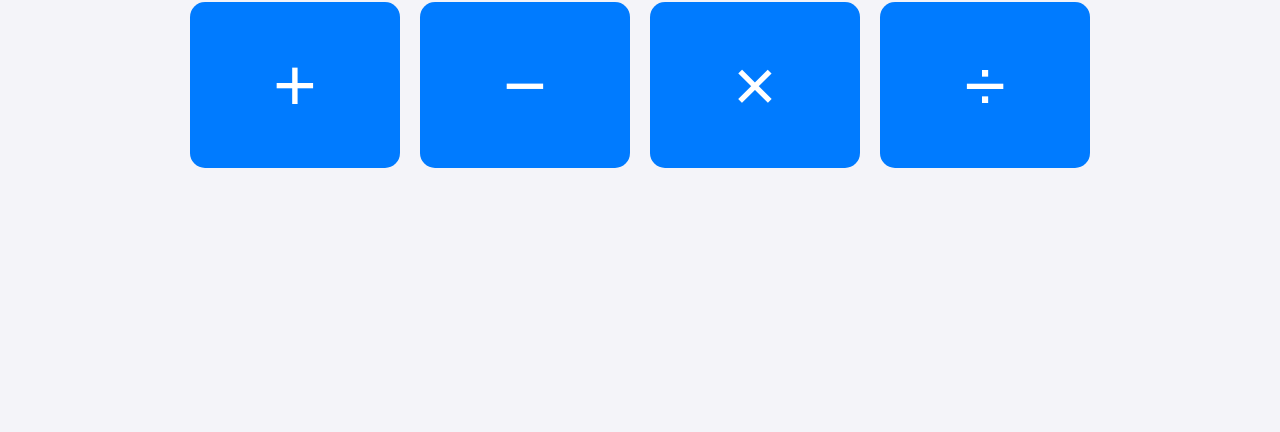
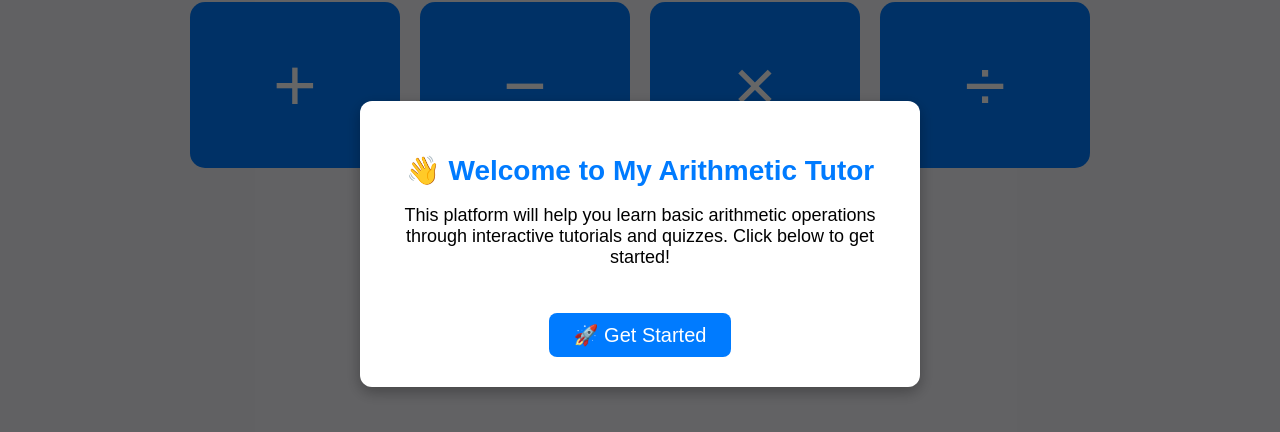
Before and after one commit to Akamshu/math, a plain HTML site: page index.html in a window 1280 px wide. Shown: the part 156-588 px from the top of the page. Drawn offline with Linux system fonts and the light colour scheme.

Commit message:
Update index.html

```diff
--- a/index.html
+++ b/index.html
@@ -151,6 +151,53 @@
 .nav-links li a:hover {
   color: #ffdd57;
 }
+.modal {
+  position: fixed;
+  top: 0;
+  left: 0;
+  width: 100%;
+  height: 100%;
+  background-color: rgba(0,0,0,0.6);
+  display: flex;
+  align-items: center;
+  justify-content: center;
+  z-index: 2000;
+}
+
+.modal-content {
+  background-color: white;
+  padding: 30px;
+  border-radius: 12px;
+  width: 80%;
+  max-width: 500px;
+  text-align: center;
+  box-shadow: 0 5px 15px rgba(0,0,0,0.3);
+}
+
+.modal-content h2 {
+  font-size: 28px;
+  margin-bottom: 15px;
+  color: #007bff;
+}
+
+.modal-content p {
+  font-size: 18px;
+  margin-bottom: 25px;
+}
+
+.modal-content button {
+  font-size: 20px;
+  padding: 10px 25px;
+  background-color: #007bff;
+  border: none;
+  color: white;
+  border-radius: 8px;
+  cursor: pointer;
+}
+
+.modal-content button:hover {
+  background-color: #0056b3;
+}
 
   </style>
 </head>
@@ -164,6 +211,14 @@
      <li><a href="maths.html">🧪 Quiz</a></li>
   </ul>
 </nav>
+<!-- Welcome Modal -->
+<div id="welcomeModal" class="modal">
+  <div class="modal-content">
+    <h2>👋 Welcome to My Arithmetic Tutor</h2>
+    <p>This platform will help you learn basic arithmetic operations through interactive tutorials and quizzes. Click below to get started!</p>
+    <button onclick="closeModal()">🚀 Get Started</button>
+  </div>
+</div>
 
   <div class="title">Choose an Operation</div>
 
@@ -350,6 +405,15 @@ speakText = `Your final answer is ${formattedResult}`;
   document.getElementById("tutorialSection").style.display = "none";
   document.getElementById("quiz").style.display = "none";
 }
+// Show welcome modal on load
+window.onload = function () {
+  document.getElementById("welcomeModal").style.display = "flex";
+};
+
+// Close the modal
+function closeModal() {
+  document.getElementById("welcomeModal").style.display = "none";
+}
 
   </script>
 </body>
```
